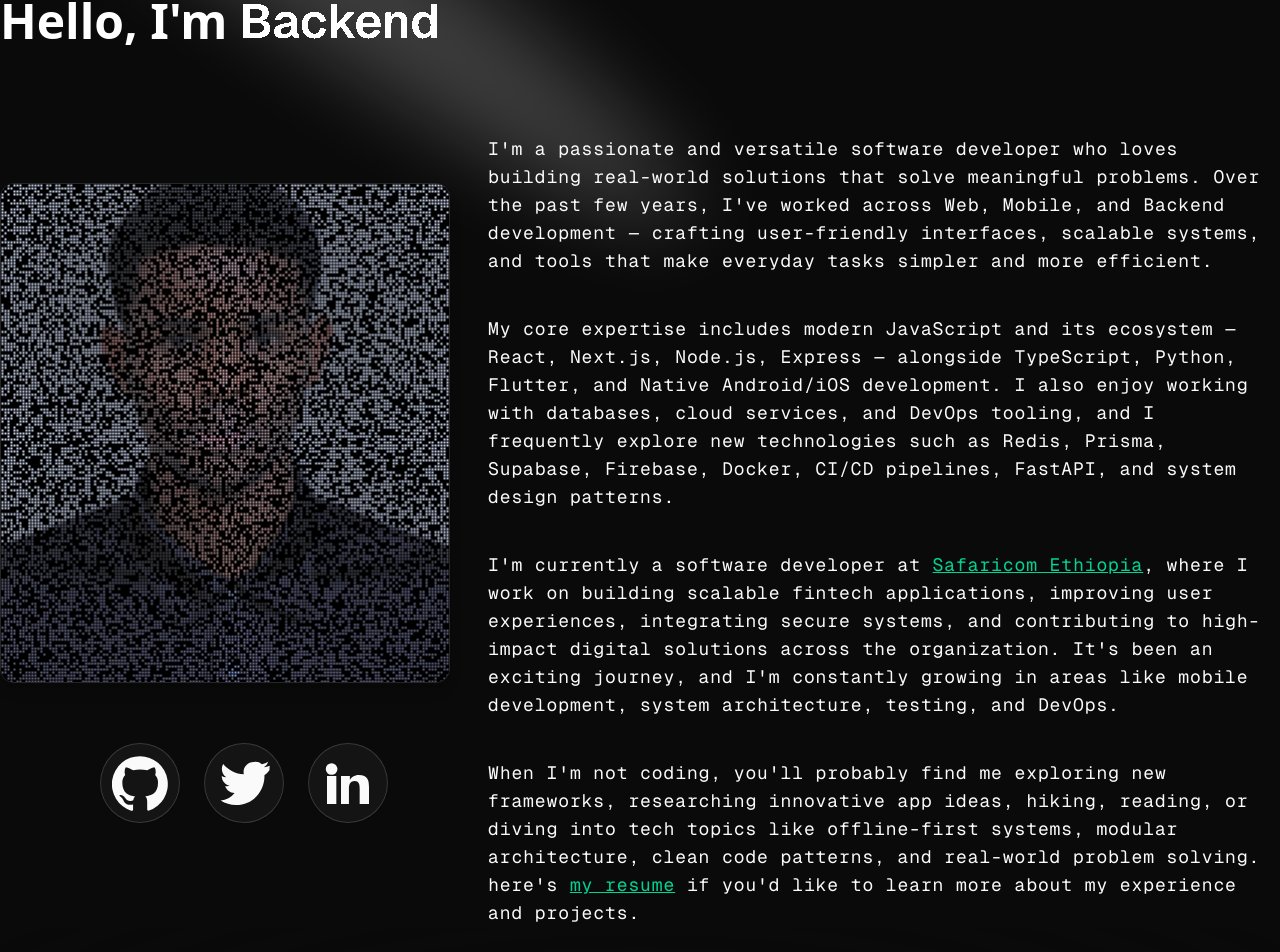
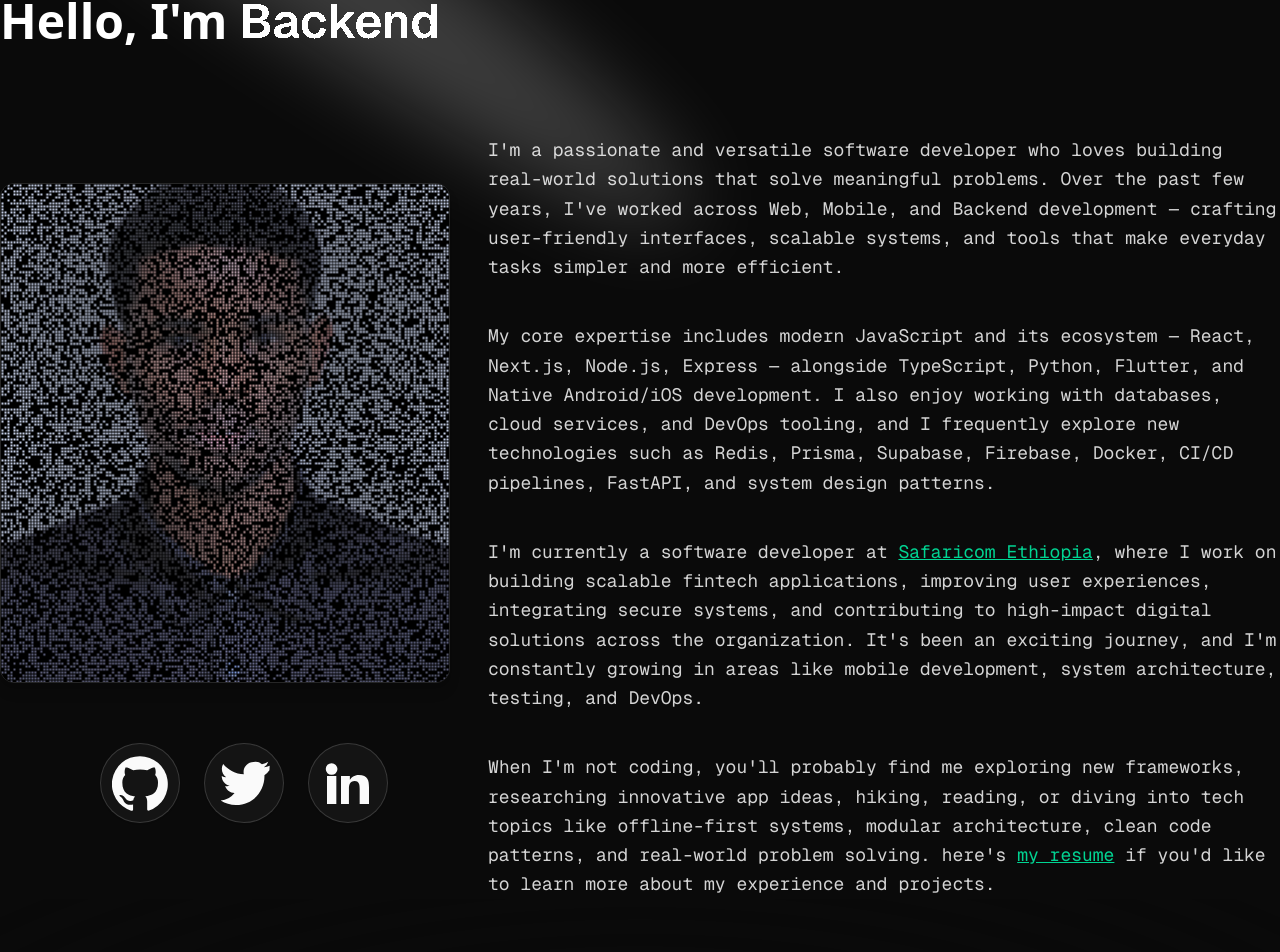
Before and after one commit to ake144/portfolio, a Next.js app: page /about-me in a window 1280 px wide. Shown: the part 149-1101 px from the top of the page. Built offline with nearby package versions, Linux system fonts and the light colour scheme.

Commit message:
Add font-mono class for consistent typography and update Navbar link href

```diff
--- a/components/about.tsx
+++ b/components/about.tsx
@@ -23,7 +23,7 @@ const AboutMe = () => {
       {/* Header */}
 
       <Spotlight
-        className="-top-40 left-0 md:-top-20 md:left-60"
+        className="-top-40 left-0 font-mono md:-top-20 md:left-60"
         fill="white"
       />
       <div className="text-center sm:text-left">
@@ -80,7 +80,7 @@ const AboutMe = () => {
         </div>
 
         <div className="flex-1 flex flex-col gap-6 text-center font-mono lg:text-left">
-          <p className="text-base sm:text-lg leading-7 tracking-wider ">
+          <p className="text-base sm:text-lg text-neutral-300 leading-relaxed">
             I&apos;m a passionate and versatile software developer who loves building
             real-world solutions that solve meaningful problems. Over the past
             few years, I&apos;ve worked across Web, Mobile, and Backend development —
@@ -88,7 +88,7 @@ const AboutMe = () => {
             make everyday tasks simpler and more efficient.
           </p>
 
-          <p className="text-base sm:text-lg leading-7 tracking-wider mt-4">
+          <p className="text-base sm:text-lg text-neutral-300 leading-relaxed mt-4">
             My core expertise includes modern JavaScript and its ecosystem —
             React, Next.js, Node.js, Express — alongside TypeScript, Python,
             Flutter, and Native Android/iOS development. I also enjoy working
@@ -106,7 +106,7 @@ const AboutMe = () => {
             architecture, and clean code principles.
           </p> */}
 
-          <p className="text-base sm:text-lg leading-7 tracking-wider mt-4">
+          <p className="text-base sm:text-lg text-neutral-300 leading-relaxed mt-4">
             I&apos;m currently a software developer at{" "}
 
               <LinkPreview
@@ -124,7 +124,7 @@ const AboutMe = () => {
             development, system architecture, testing, and DevOps.
           </p>
 
-          <p className="text-base sm:text-lg leading-7 tracking-wider  mt-4">
+          <p className="text-base sm:text-lg text-neutral-300 leading-relaxed mt-4">
             When I&apos;m not coding, you&apos;ll probably find me exploring new
             frameworks, researching innovative app ideas, hiking, reading, or
             diving into tech topics like offline-first systems, modular
--- a/components/ui/resizable-navbar.tsx
+++ b/components/ui/resizable-navbar.tsx
@@ -235,7 +235,7 @@ export const MobileNavToggle = ({
 export const NavbarLogo = () => {
   return (
     <a
-      href="#"
+      href="/"
       className="relative z-20 mr-4 flex items-center space-x-2 px-2 py-1 text-sm font-normal text-black"
     >
       {/* <img
```
